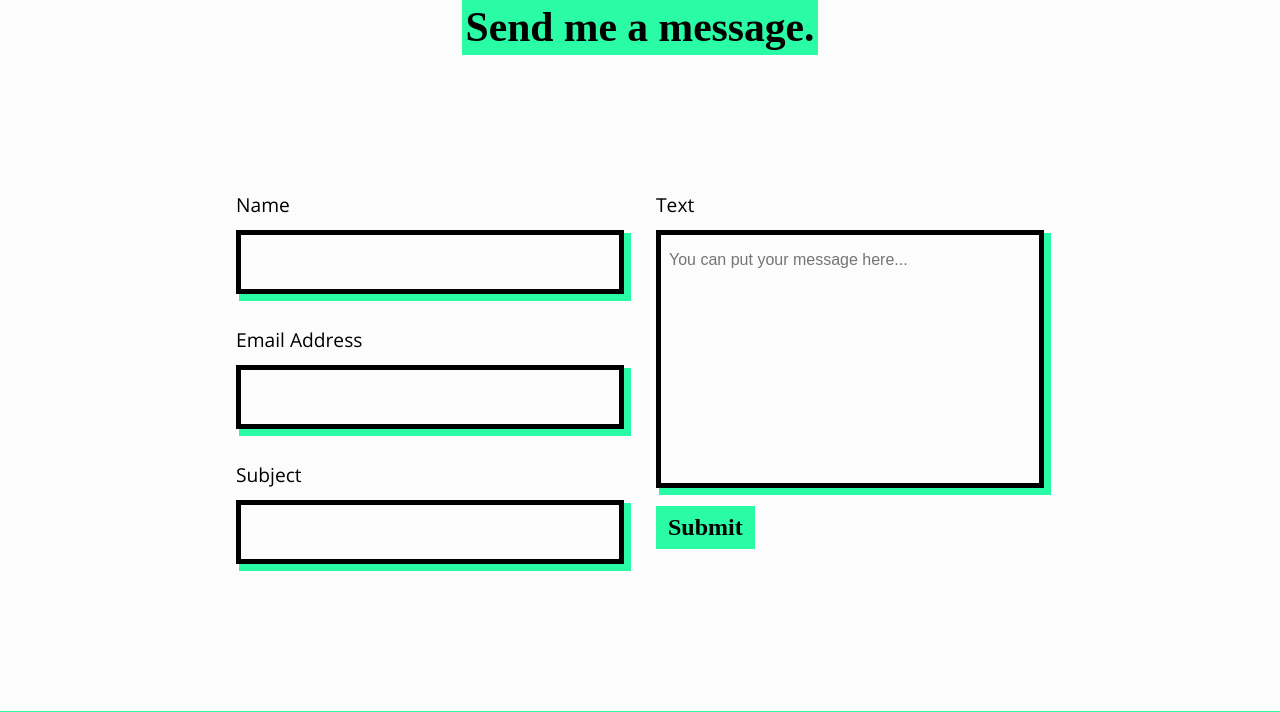
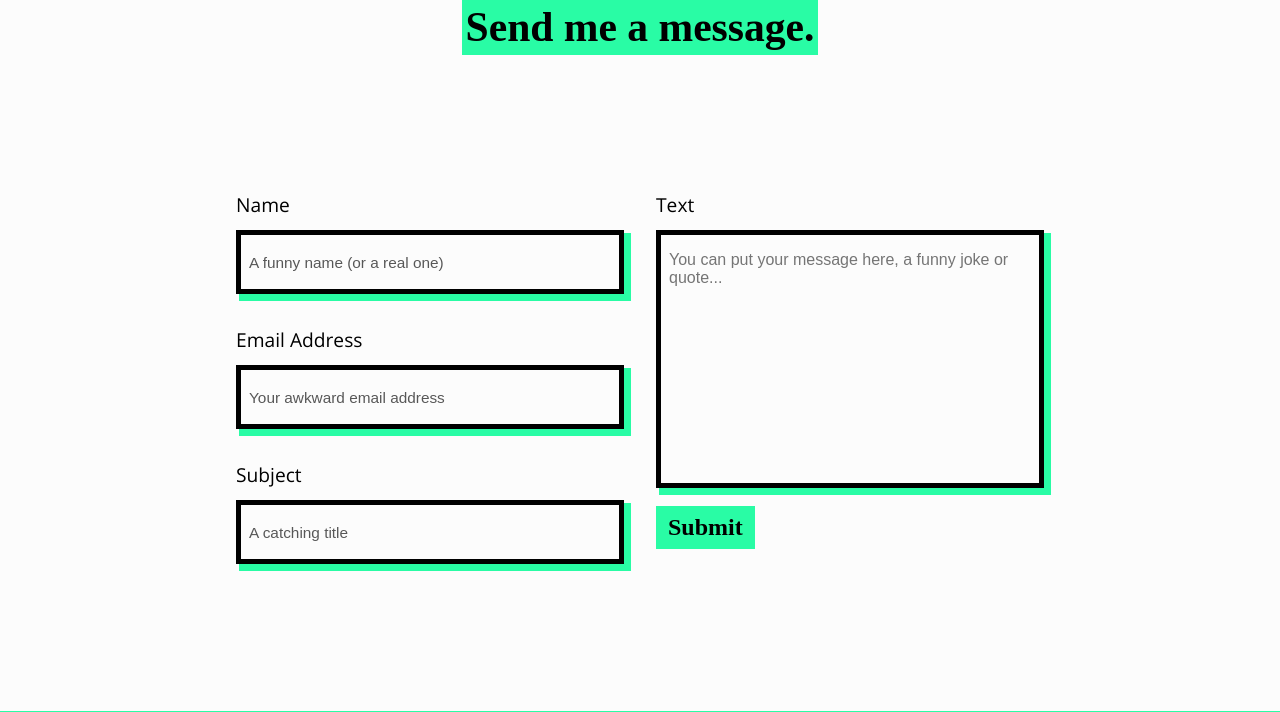
Before and after one commit to Patrickroelofs/HAN-Y1P2-WT, a PHP site: page /contact.html in a window 1280 px wide. Shown: the part 275-987 px from the top of the page. Run offline with PHP 8.4, Linux system fonts and the light colour scheme; some web fonts are replaced.

Commit message:
placeholders for the form

```diff
--- a/contact.html
+++ b/contact.html
@@ -57,20 +57,20 @@
                             <div>
                                 <div>
                                     <label for="name">Name</label>
-                                    <input id="name" type="text" placeholder="">
+                                    <input id="name" type="text" placeholder="A funny name (or a real one)">
                                 </div>
                                 <div>
                                     <label for="email">Email Address</label>
-                                    <input id="email" type="email" placeholder="">
+                                    <input id="email" type="email" placeholder="Your awkward email address">
                                 </div>
                                 <div>
                                     <label for="subject">Subject</label>
-                                    <input id="subject" type="text" placeholder="">
+                                    <input id="subject" type="text" placeholder="A catching title">
                                 </div>
                             </div>
                             <div>
                                 <label for="textarea">Text</label>
-                                <textarea id="textarea" rows="12" placeholder="You can put your message here..."></textarea>
+                                <textarea id="textarea" rows="12" placeholder="You can put your message here, a funny joke or quote..."></textarea>
                                 <button class="button button--green">Submit</button>
                             </div>
                         </div>
--- a/css/stylesheet.css
+++ b/css/stylesheet.css
@@ -560,9 +560,10 @@ input{
 }
 
 input::placeholder{
-    font-size: 1em;
+    font-size: 0.8em;
     font-family: 'Work Sans', sans-serif;
     color: var(--text-color);
+    opacity: 0.65;
 }
 
 input:focus::placeholder{
```
